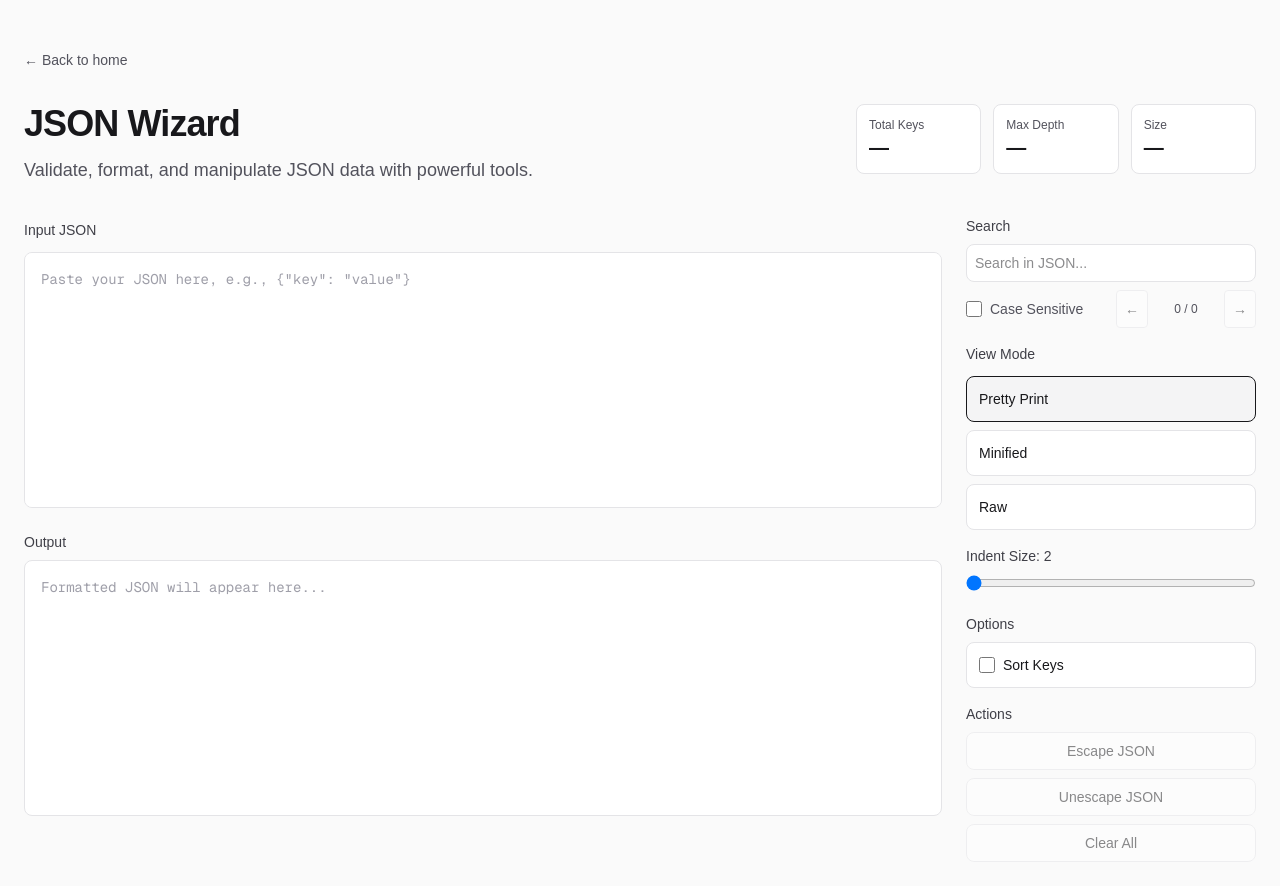
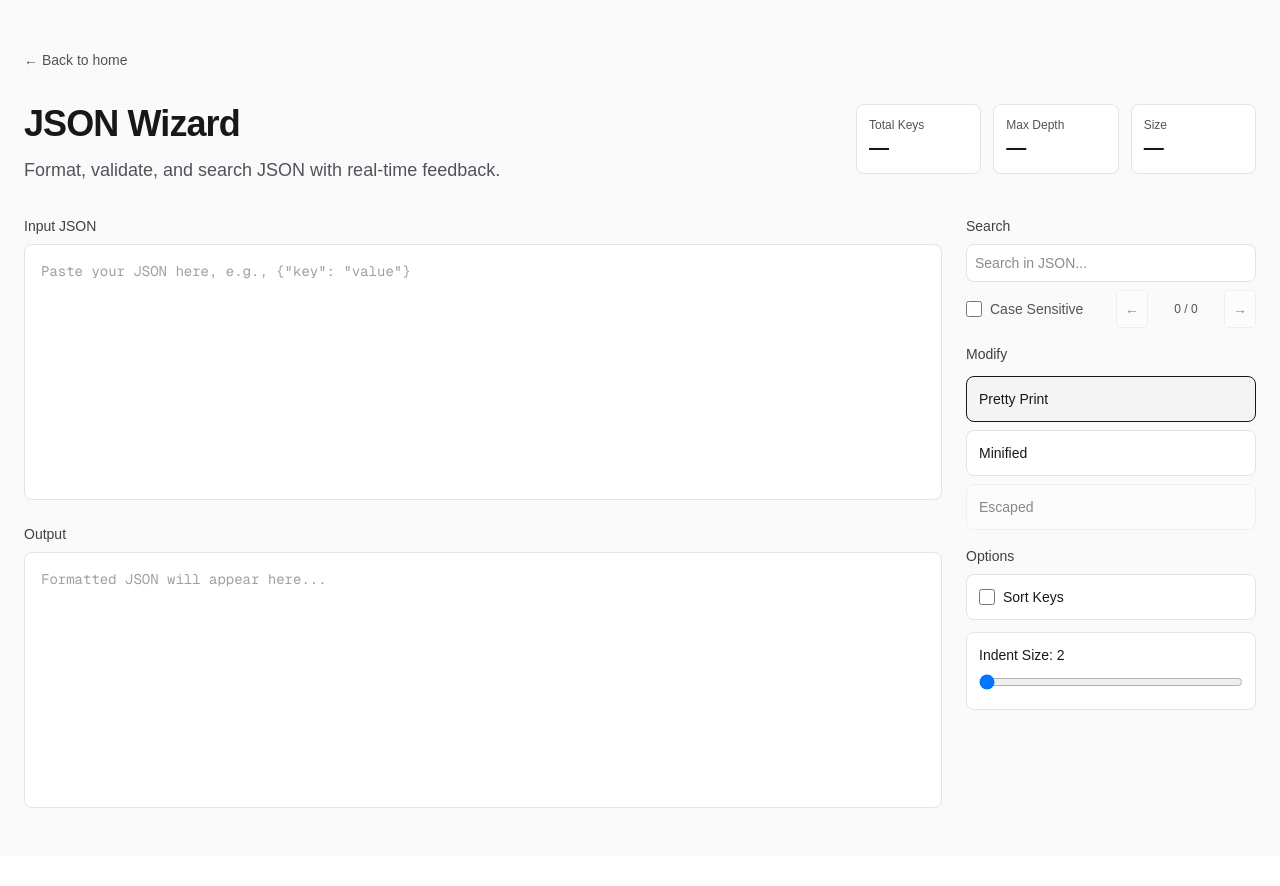
Before and after one commit to evanisnor/textytools, a Next.js app: page /json-wizard in a window 1280 px wide. Shown: the top 886 px of the page. After the commit the page ends 856 px from the top, so only its background shows below. Built offline with nearby package versions, Linux system fonts and the light colour scheme.

Commit message:
UX improvements for JSON Wizard

```diff
--- a/app/json-wizard/page.tsx
+++ b/app/json-wizard/page.tsx
@@ -3,7 +3,7 @@
 import { useState, useMemo, useRef, useEffect } from "react";
 import Link from "next/link";
 
-type ViewMode = "pretty" | "minified" | "raw" | "escaped" | "unescaped";
+type ViewMode = "pretty" | "minified" | "escaped";
 
 interface ValidationResult {
   isValid: boolean;
@@ -47,27 +47,6 @@ function validateJSON(text: string): ValidationResult {
       isValid: false,
       error: "Unknown parsing error",
     };
-  }
-}
-
-function escapeJSON(text: string): string {
-  try {
-    const parsed = JSON.parse(text);
-    return JSON.stringify(JSON.stringify(parsed));
-  } catch {
-    return text;
-  }
-}
-
-function unescapeJSON(text: string): string {
-  try {
-    const unescaped = JSON.parse(text);
-    if (typeof unescaped === "string") {
-      return unescaped;
-    }
-    return text;
-  } catch {
-    return text;
   }
 }
 
@@ -128,6 +107,26 @@ export default function JSONWizard() {
 
   const validation = useMemo(() => validateJSON(input), [input]);
   const stats = useMemo(() => getJSONStats(input), [input]);
+
+  // Check if input is an escaped JSON string (valid JSON that is a string containing JSON)
+  const isEscapedString = useMemo(() => {
+    if (!validation.isValid || !input.trim()) return false;
+    try {
+      const parsed = JSON.parse(input);
+      if (typeof parsed === "string") {
+        // Check if the string itself is valid JSON
+        try {
+          JSON.parse(parsed);
+          return true;
+        } catch {
+          return false;
+        }
+      }
+      return false;
+    } catch {
+      return false;
+    }
+  }, [input, validation.isValid]);
 
   // Build ordered list of JSON paths where matches occur in input (in document order)
   const inputMatchPaths = useMemo(() => {
@@ -220,10 +219,16 @@ export default function JSONWizard() {
   }, [searchMatches]);
 
   const processedJSON = useMemo(() => {
-    if (!input.trim() || !validation.isValid) return input;
+    if (!input.trim()) return input;
+    if (!validation.isValid) return input;
 
     try {
       let parsed = JSON.parse(input);
+
+      // Auto-unescape: If the parsed result is an escaped JSON string, unescape it
+      if (isEscapedString && typeof parsed === "string") {
+        parsed = JSON.parse(parsed);
+      }
 
       if (sortKeys) {
         const sortObject = (obj: unknown): unknown => {
@@ -249,14 +254,8 @@ export default function JSONWizard() {
         case "minified":
           result = JSON.stringify(parsed);
           break;
-        case "raw":
-          result = input;
-          break;
         case "escaped":
-          result = escapeJSON(input);
-          break;
-        case "unescaped":
-          result = unescapeJSON(input);
+          result = JSON.stringify(JSON.stringify(parsed));
           break;
       }
 
@@ -264,7 +263,14 @@ export default function JSONWizard() {
     } catch {
       return input;
     }
-  }, [input, viewMode, indentSize, sortKeys, validation.isValid]);
+  }, [
+    input,
+    viewMode,
+    indentSize,
+    sortKeys,
+    validation.isValid,
+    isEscapedString,
+  ]);
 
   // Build ordered list of JSON paths where matches occur in output (in sort order if enabled)
   const outputMatchPaths = useMemo(() => {
@@ -466,16 +472,6 @@ export default function JSONWizard() {
     }
   };
 
-  const handleEscape = () => {
-    if (validation.isValid && input.trim()) {
-      setViewMode("escaped");
-    }
-  };
-
-  const handleUnescape = () => {
-    setViewMode("unescaped");
-  };
-
   const goToNextMatch = () => {
     if (totalMatches > 0) {
       setCurrentMatchIndex((prev) => (prev + 1) % totalMatches);
@@ -625,7 +621,7 @@ export default function JSONWizard() {
               JSON Wizard
             </h1>
             <p className="text-lg text-zinc-600 dark:text-zinc-400">
-              Validate, format, and manipulate JSON data with powerful tools.
+              Format, validate, and search JSON with real-time feedback.
             </p>
           </div>
 
@@ -666,16 +662,27 @@ export default function JSONWizard() {
           <div className="lg:col-span-3 space-y-6">
             {/* Input */}
             <div>
-              <div className="flex items-center justify-between mb-2 min-h-[28px]">
+              <div className="flex items-center justify-between mb-2">
                 <label className="block text-sm font-medium text-zinc-700 dark:text-zinc-300">
                   Input JSON
                 </label>
                 {input.trim() && (
+                  <button
+                    onClick={() => setInput("")}
+                    className="text-xs text-zinc-600 dark:text-zinc-400 hover:text-zinc-900 dark:hover:text-zinc-50 transition-colors"
+                  >
+                    Clear
+                  </button>
+                )}
+              </div>
+              <div className="relative bg-white dark:bg-zinc-900 rounded-lg border border-zinc-200 dark:border-zinc-800 p-4 h-64 overflow-auto">
+                {input.trim() && (
+                  <div className="absolute top-3 right-3 z-10">
                     <div
-                    className={`flex items-center gap-2 px-3 py-1 rounded-md text-xs font-medium ${
+                      className={`flex items-center gap-2 px-2 py-1 rounded border text-xs font-medium ${
                         validation.isValid
-                        ? "bg-green-50 dark:bg-green-950 text-green-800 dark:text-green-200"
-                        : "bg-red-50 dark:bg-red-950 text-red-800 dark:text-red-200"
+                          ? "bg-green-50 dark:bg-green-950 border-green-200 dark:border-green-800 text-green-800 dark:text-green-200"
+                          : "bg-red-50 dark:bg-red-950 border-red-200 dark:border-red-800 text-red-800 dark:text-red-200"
                       }`}
                     >
                       {validation.isValid ? "✓ Valid JSON" : "✗ Invalid JSON"}
@@ -688,12 +695,9 @@ export default function JSONWizard() {
                           </span>
                         )}
                     </div>
+                  </div>
                 )}
-              </div>
-              <div
-                ref={inputContainerRef}
-                className="bg-white dark:bg-zinc-900 rounded-lg border border-zinc-200 dark:border-zinc-800 p-4 h-64 overflow-auto relative"
-              >
+                <div ref={inputContainerRef} className="h-full overflow-auto">
                   {input ? (
                     <div className="flex font-mono text-sm">
                       <div
@@ -763,6 +767,7 @@ export default function JSONWizard() {
                       spellCheck={false}
                     />
                   )}
+                </div>
               </div>
             </div>
 
@@ -862,7 +867,7 @@ export default function JSONWizard() {
 
             <div>
               <label className="block text-sm font-medium text-zinc-700 dark:text-zinc-300 mb-3">
-                View Mode
+                Modify
               </label>
               <div className="space-y-2">
                 <button
@@ -892,44 +897,27 @@ export default function JSONWizard() {
                   </div>
                 </button>
                 <button
-                  onClick={() => setViewMode("raw")}
+                  onClick={() => setViewMode("escaped")}
+                  disabled={!validation.isValid || !input.trim()}
                   className={`w-full text-left p-3 rounded-lg border transition-colors ${
-                    viewMode === "raw"
+                    viewMode === "escaped"
                       ? "border-zinc-900 dark:border-zinc-50 bg-zinc-100 dark:bg-zinc-800"
                       : "border-zinc-200 dark:border-zinc-800 bg-white dark:bg-zinc-900 hover:border-zinc-300 dark:hover:border-zinc-700"
-                  }`}
+                  } ${!validation.isValid || !input.trim() ? "opacity-50 cursor-not-allowed" : ""}`}
                 >
                   <div className="font-medium text-sm text-zinc-900 dark:text-zinc-50">
-                    Raw
+                    Escaped
                   </div>
                 </button>
               </div>
             </div>
-
-            {/* Indent Size */}
-            {viewMode === "pretty" && (
-              <div>
-                <label className="block text-sm font-medium text-zinc-700 dark:text-zinc-300 mb-2">
-                  Indent Size: {indentSize}
-                </label>
-                <input
-                  type="range"
-                  min="2"
-                  max="8"
-                  step="2"
-                  value={indentSize}
-                  onChange={(e) => setIndentSize(Number(e.target.value))}
-                  disabled={!validation.isValid}
-                  className="w-full"
-                />
-              </div>
-            )}
 
             {/* Options */}
             <div>
               <label className="block text-sm font-medium text-zinc-700 dark:text-zinc-300 mb-2">
                 Options
               </label>
+              <div className="space-y-3">
                 <label className="flex items-center gap-2 p-3 rounded-lg border border-zinc-200 dark:border-zinc-800 bg-white dark:bg-zinc-900 cursor-pointer">
                   <input
                     type="checkbox"
@@ -942,35 +930,23 @@ export default function JSONWizard() {
                     Sort Keys
                   </span>
                 </label>
+
+                {/* Indent Size */}
+                <div className="p-3 rounded-lg border border-zinc-200 dark:border-zinc-800 bg-white dark:bg-zinc-900">
+                  <label className="block text-sm text-zinc-900 dark:text-zinc-50 mb-2">
+                    Indent Size: {indentSize}
+                  </label>
+                  <input
+                    type="range"
+                    min="2"
+                    max="8"
+                    step="2"
+                    value={indentSize}
+                    onChange={(e) => setIndentSize(Number(e.target.value))}
+                    disabled={viewMode !== "pretty" || !validation.isValid}
+                    className="w-full"
+                  />
                 </div>
-
-            {/* Actions */}
-            <div>
-              <label className="block text-sm font-medium text-zinc-700 dark:text-zinc-300 mb-2">
-                Actions
-              </label>
-              <div className="space-y-2">
-                <button
-                  onClick={handleEscape}
-                  disabled={!validation.isValid || !input.trim()}
-                  className="w-full p-2 rounded-lg border border-zinc-200 dark:border-zinc-800 bg-white dark:bg-zinc-900 text-sm text-zinc-900 dark:text-zinc-50 hover:bg-zinc-50 dark:hover:bg-zinc-800 transition-colors disabled:opacity-50 disabled:cursor-not-allowed"
-                >
-                  Escape JSON
-                </button>
-                <button
-                  onClick={handleUnescape}
-                  disabled={!input.trim()}
-                  className="w-full p-2 rounded-lg border border-zinc-200 dark:border-zinc-800 bg-white dark:bg-zinc-900 text-sm text-zinc-900 dark:text-zinc-50 hover:bg-zinc-50 dark:hover:bg-zinc-800 transition-colors disabled:opacity-50 disabled:cursor-not-allowed"
-                >
-                  Unescape JSON
-                </button>
-                <button
-                  onClick={() => setInput("")}
-                  disabled={!input.trim()}
-                  className="w-full p-2 rounded-lg border border-zinc-200 dark:border-zinc-800 bg-white dark:bg-zinc-900 text-sm text-zinc-900 dark:text-zinc-50 hover:bg-zinc-50 dark:hover:bg-zinc-800 transition-colors disabled:opacity-50 disabled:cursor-not-allowed"
-                >
-                  Clear All
-                </button>
               </div>
             </div>
           </div>
--- a/app/page.tsx
+++ b/app/page.tsx
@@ -60,7 +60,7 @@ export default function Home() {
               JSON Wizard
             </h2>
             <p className="text-sm text-zinc-600 dark:text-zinc-400">
-              Validate, format, and manipulate JSON data with powerful tools
+              Format, validate, and search JSON with real-time feedback
             </p>
           </Link>
 
```
Lines whose indentation alone changed are shown as unchanged.
